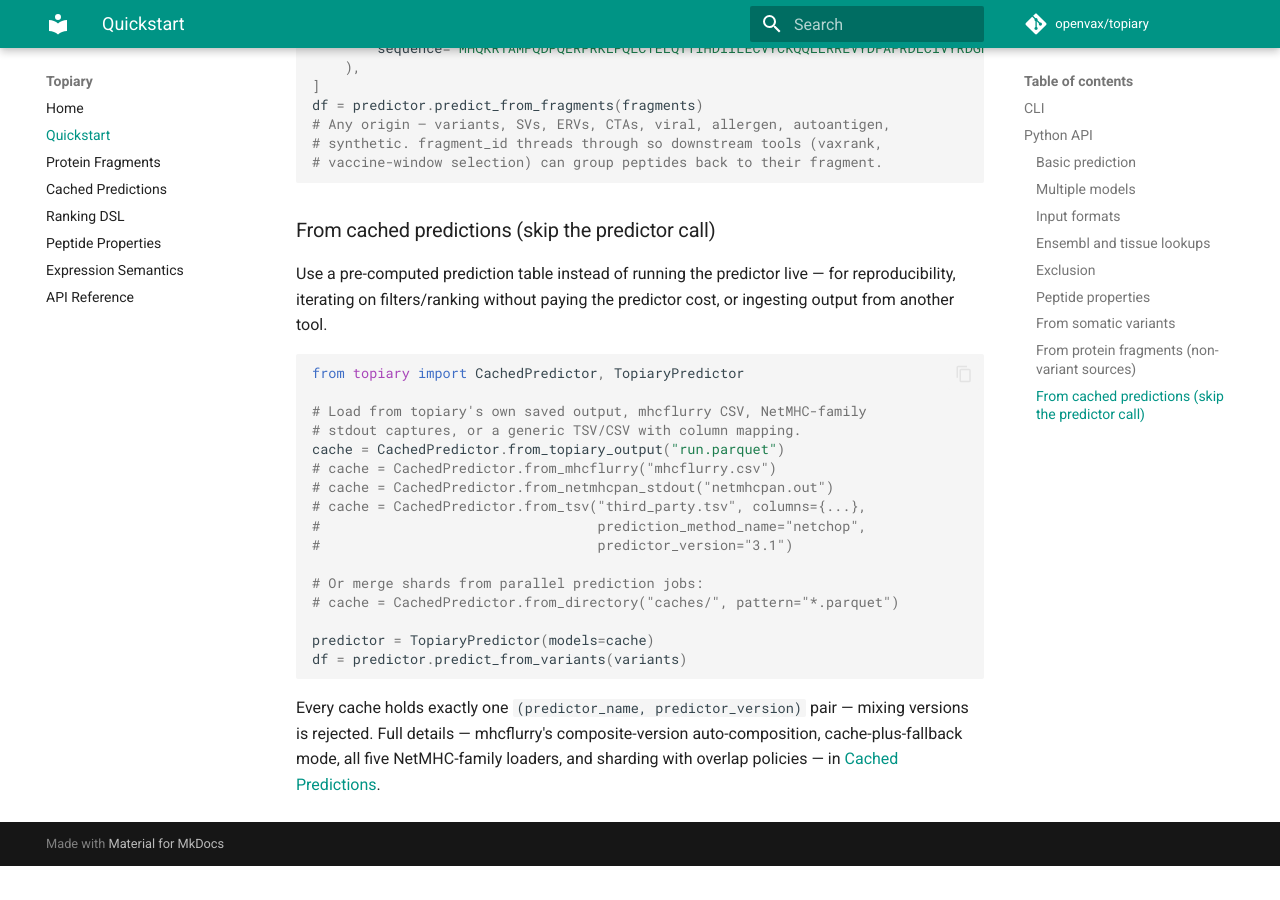
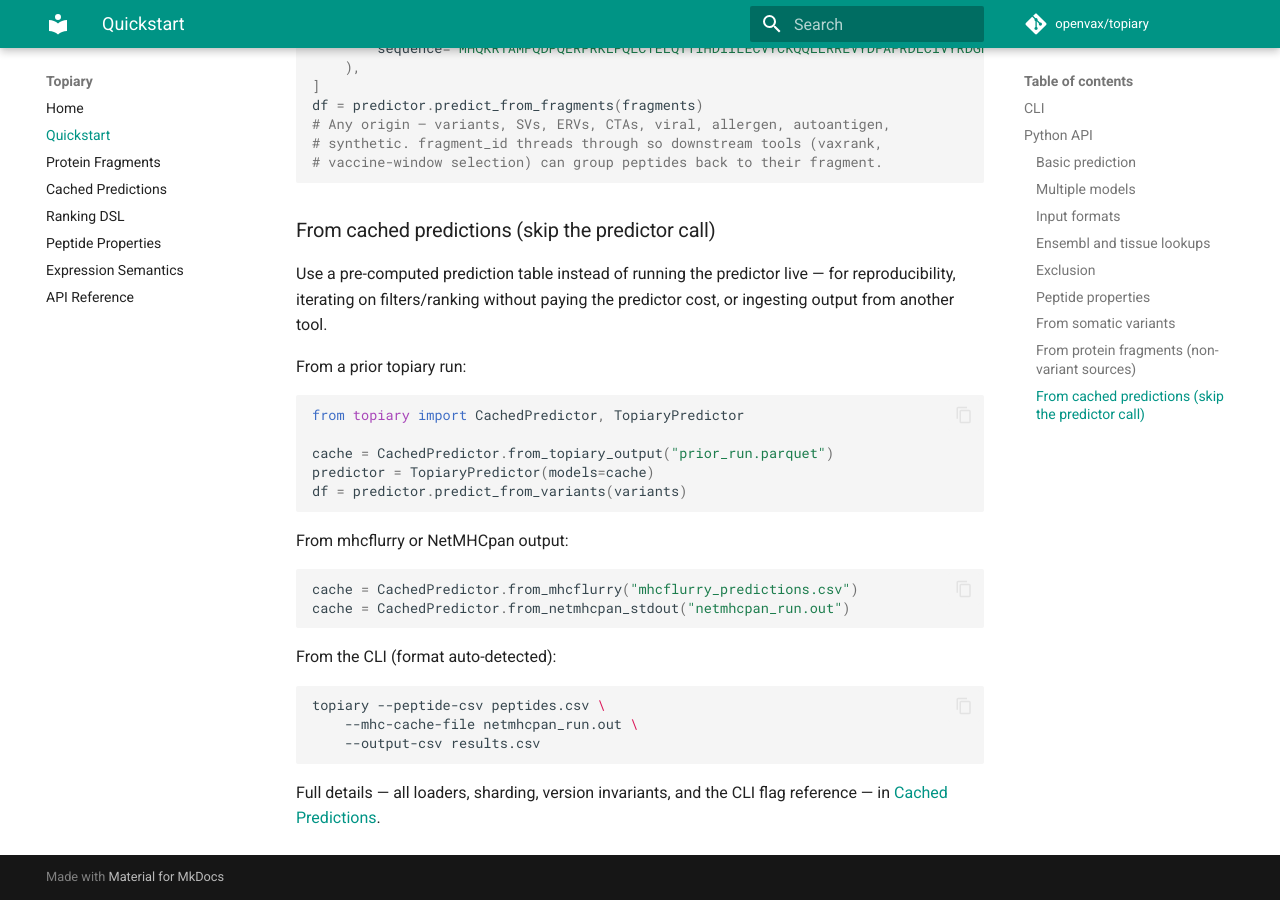
Before and after one commit to openvax/topiary, an MkDocs documentation site: the page built from docs/quickstart.md, in a window 1280 px wide and 900 px high, scrolled down 3879 px. Built offline with MkDocs 1.6.1 and Material for MkDocs 9.7.7, drawn with Linux system fonts in a browser that asks for light colours; comment, search, counter and statistics services are not loaded; before the commit the page ends 4745 px from its top, so only the background shows below that.

Commit message:
Clean up cached-predictions docs: separate examples, drop comment clutter
README, docs/cached.md, docs/quickstart.md all had the same problem:
a single code block with commented-out alternatives instead of
separate, clean examples per loader.  Replaced with individual
examples, each introduced by a one-line description.  CLI examples
in docs/cached.md split from one big bash block into per-format
snippets with explanatory text between them.

Also fixed the --mhc-cache-file flag-table entry in docs/cached.md —
it said "Requires --mhc-cache-format" which hasn't been true since
auto-sniff landed.

````diff
--- a/docs/quickstart.md
+++ b/docs/quickstart.md
@@ -209,27 +209,30 @@ Use a pre-computed prediction table instead of running the predictor
 live — for reproducibility, iterating on filters/ranking without
 paying the predictor cost, or ingesting output from another tool.
 
+From a prior topiary run:
+
 ```python
 from topiary import CachedPredictor, TopiaryPredictor
 
-# Load from topiary's own saved output, mhcflurry CSV, NetMHC-family
-# stdout captures, or a generic TSV/CSV with column mapping.
-cache = CachedPredictor.from_topiary_output("run.parquet")
-# cache = CachedPredictor.from_mhcflurry("mhcflurry.csv")
-# cache = CachedPredictor.from_netmhcpan_stdout("netmhcpan.out")
-# cache = CachedPredictor.from_tsv("third_party.tsv", columns={...},
-#                                  prediction_method_name="netchop",
-#                                  predictor_version="3.1")
-
-# Or merge shards from parallel prediction jobs:
-# cache = CachedPredictor.from_directory("caches/", pattern="*.parquet")
-
+cache = CachedPredictor.from_topiary_output("prior_run.parquet")
 predictor = TopiaryPredictor(models=cache)
 df = predictor.predict_from_variants(variants)
 ```
 
-Every cache holds exactly one `(predictor_name, predictor_version)`
-pair — mixing versions is rejected. Full details — mhcflurry's
-composite-version auto-composition, cache-plus-fallback mode, all
-five NetMHC-family loaders, and sharding with overlap policies — in
-[Cached Predictions](cached.md).
+From mhcflurry or NetMHCpan output:
+
+```python
+cache = CachedPredictor.from_mhcflurry("mhcflurry_predictions.csv")
+cache = CachedPredictor.from_netmhcpan_stdout("netmhcpan_run.out")
+```
+
+From the CLI (format auto-detected):
+
+```bash
+topiary --peptide-csv peptides.csv \
+    --mhc-cache-file netmhcpan_run.out \
+    --output-csv results.csv
+```
+
+Full details — all loaders, sharding, version invariants, and
+the CLI flag reference — in [Cached Predictions](cached.md).
````
Also changed, not shown: README.md (+54 -33 lines), docs/cached.md (+21 -7 lines).
